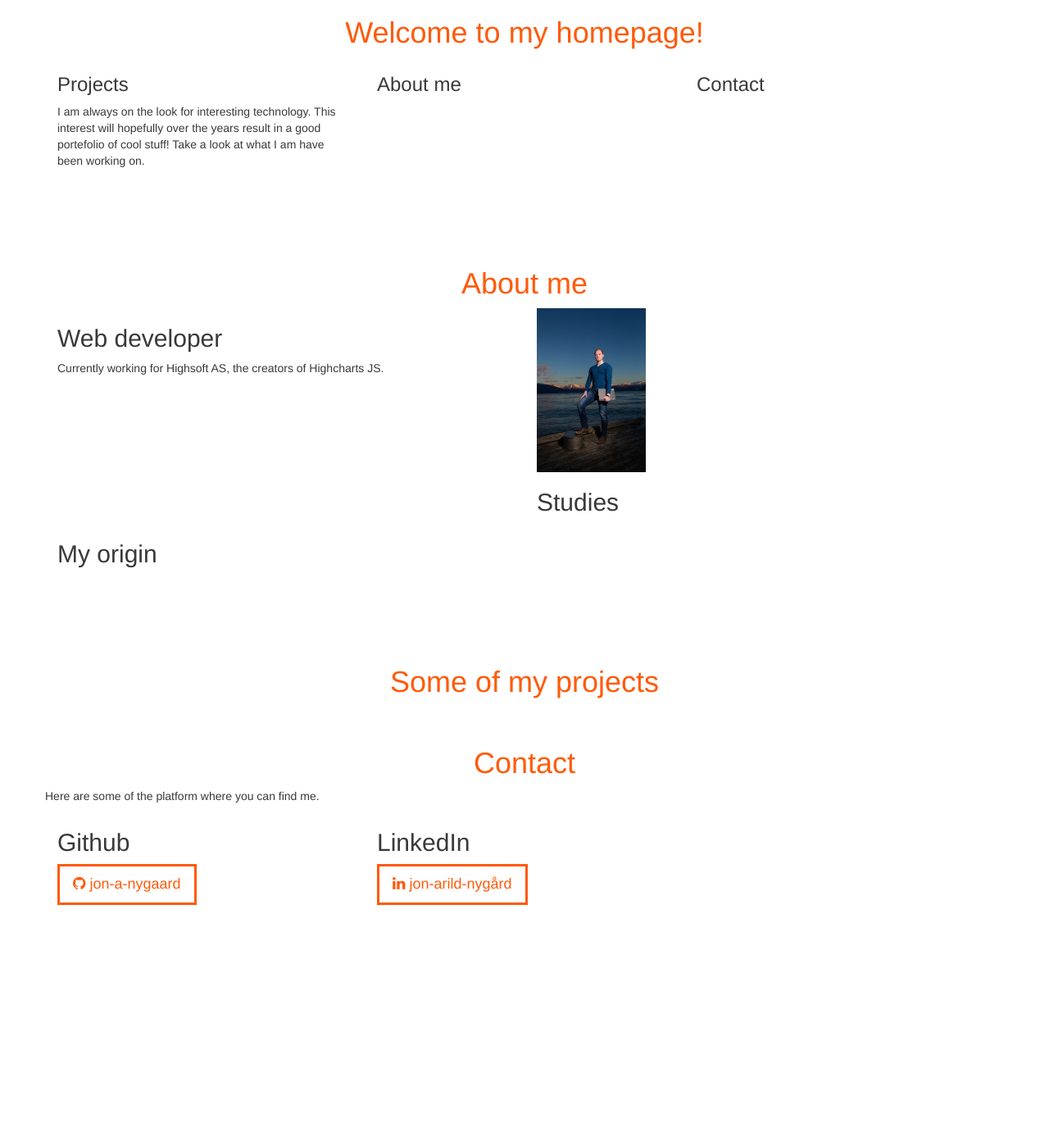
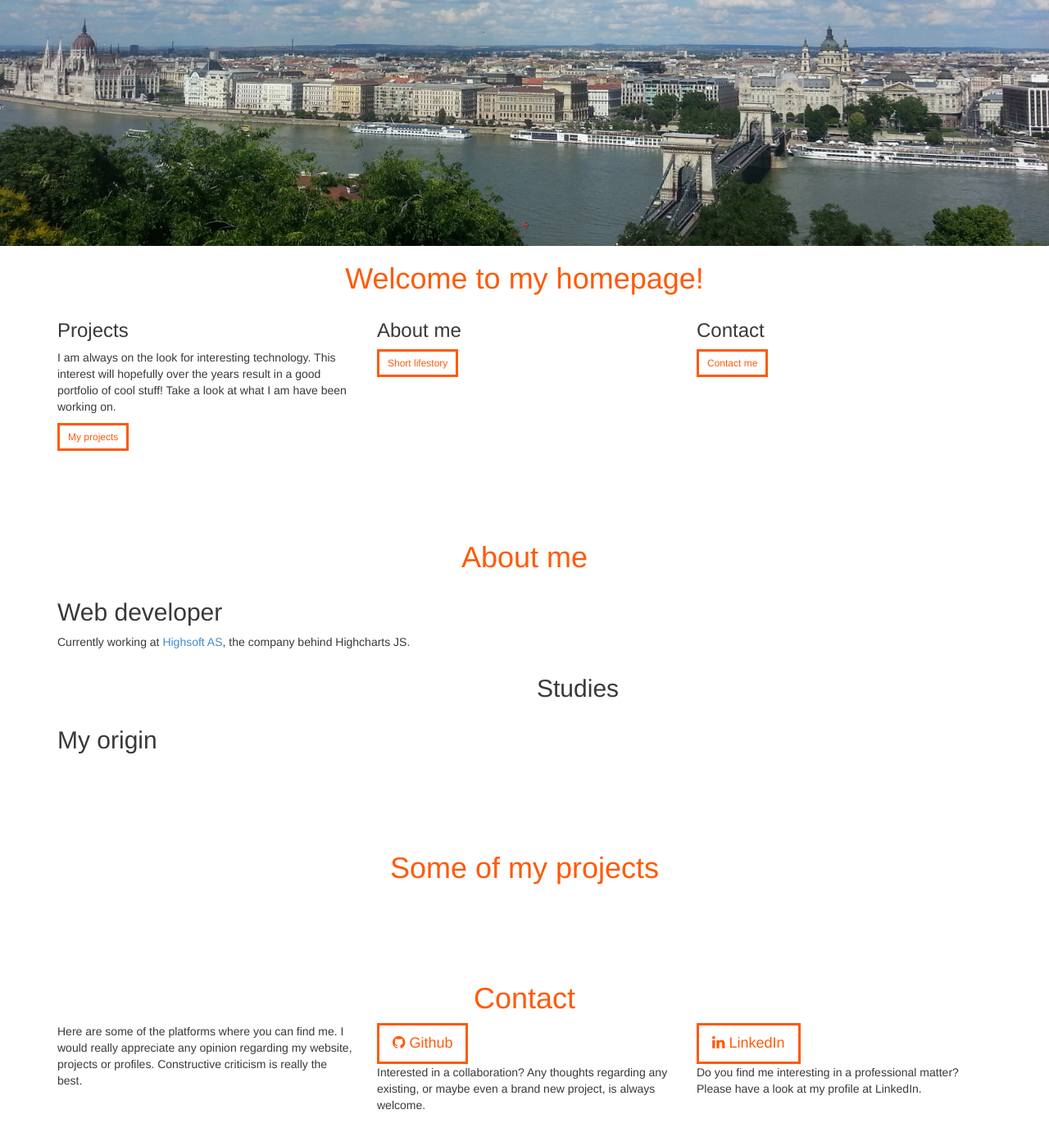
Before and after one commit to jon-a-nygaard/jon-a-nygaard.github.io, a PHP site: page / in a window 1280 px wide. Shown: the part 60-1458 px from the top of the page at 82% size. Before the commit the page ends 1164 px from the top, so only its background shows below. Run offline with PHP 8.4, Linux system fonts and the light colour scheme; some libraries are stand-ins or nearby versions.

Commit message:
Added more content and a wide background

```diff
--- a/assets/css/theme1.css
+++ b/assets/css/lightOrange.css
@@ -29,6 +29,13 @@ h1 {
 .page {
     padding: 60px 0 30px 0;
 }
+.wide-background {
+	width: 100%;
+	height: 300px;
+	background-image: url(/assets/images/background.jpg);
+	background-size: cover;
+	background-position: 50% 75%;
+}
 #about img {
     max-height: 200px;
 }
--- a/index.html
+++ b/index.html
@@ -8,7 +8,7 @@
 
 		<!-- Bootstrap -->
 		<link href="/assets/bootstrap-3.1.1/css/bootstrap.min.css" rel="stylesheet">
-		<link href="/assets/css/theme1.css" rel="stylesheet">
+		<link href="/assets/css/lightOrange.css" rel="stylesheet">
 		<link href="//netdna.bootstrapcdn.com/font-awesome/4.1.0/css/font-awesome.min.css" rel="stylesheet">
 
 		<!-- HTML5 Shim and Respond.js IE8 support of HTML5 elements and media queries -->
@@ -41,6 +41,9 @@
 			</div>
 		</div>
 		<div id="home" class="page">
+			<div class="wide-background">
+
+			</div>
 			<div class="container">
 				<div class="section">
 					<div class="row">
@@ -51,13 +54,16 @@
 					<div class="row">
 						<div class="col-md-4">
 							<h3>Projects</h3>
-							<p>I am always on the look for interesting technology. This interest will hopefully over the years result in a good portefolio of cool stuff! Take a look at what I am have been working on.</p>
+							<p>I am always on the look for interesting technology. This interest will hopefully over the years result in a good portfolio of cool stuff! Take a look at what I am have been working on.</p>
+							<a href="/#projects" class="btn btn-sm btn-default">My projects</a>
 						</div>
 						<div class="col-md-4">
 							<h3>About me</h3>
+							<a href="/#about" class="btn btn-sm btn-default">Short lifestory</a>
 						</div>
 						<div class="col-md-4">
 							<h3>Contact</h3>
+							<a href="/#contact" class="btn btn-sm btn-default">Contact me</a>
 						</div>
 					</div>
 				</div>
@@ -72,10 +78,12 @@
 					<div class="row">
 						<div class="col-md-6">
 							<h2>Web developer</h2>
-							<p>Currently working for Highsoft AS, the creators of Highcharts JS.</p>
+							<p>
+							Currently working at <a href="www.highcharts.com/about">Highsoft AS</a>, the company behind Highcharts JS.
+							</p>
 						</div>
 						<div class="col-md-6">
-							<img src="/assets/images/vik.jpg">
+							<!-- <img src="/assets/images/vik.jpg"> -->
 						</div>
 					</div>
 					<div class="row">
@@ -104,20 +112,22 @@
 				</div>
 			</div>
 		</div>
-		<div id="contact">
+		<div id="contact"class="page">
 			<div class="container">
 				<div class="row">
 					<h1>Contact</h1>
-					<p>Here are some of the platform where you can find me.</p>
-				</div>
-				<div class="row">
 					<div class="col-md-4">
-						<h2>Github</h2>
-						<a href="https://github.com/jon-a-nygaard" class="btn btn-lg btn-default"><i class="fa fa-github"></i> jon-a-nygaard</a>
+						<p>Here are some of the platforms where you can find me. I would really appreciate any opinion regarding my website, projects or profiles. Constructive criticism is really the best.</p>
 					</div>
 					<div class="col-md-4">
-						<h2>LinkedIn</h2>
-						<a href="http://www.linkedin.com/pub/jon-arild-nyg%C3%A5rd/8b/930/624" class="btn btn-lg btn-default"><i class="fa fa-linkedin"></i> jon-arild-nygård</a>
+						<a href="https://github.com/jon-a-nygaard" class="btn btn-lg btn-default"><i class="fa fa-github"></i> Github</a>
+						<p>
+						Interested in a collaboration? Any thoughts regarding any existing, or maybe even a brand new project, is always welcome.
+						</p>
+					</div>
+					<div class="col-md-4">
+						<a href="http://www.linkedin.com/pub/jon-arild-nyg%C3%A5rd/8b/930/624" class="btn btn-lg btn-default"><i class="fa fa-linkedin"></i> LinkedIn</a><br />
+						Do you find me interesting in a professional matter? Please have a look at my profile at LinkedIn.
 					</div>
 				</div>
 			</div>
```
Also changed, not shown: assets/images/background.jpg (added).
